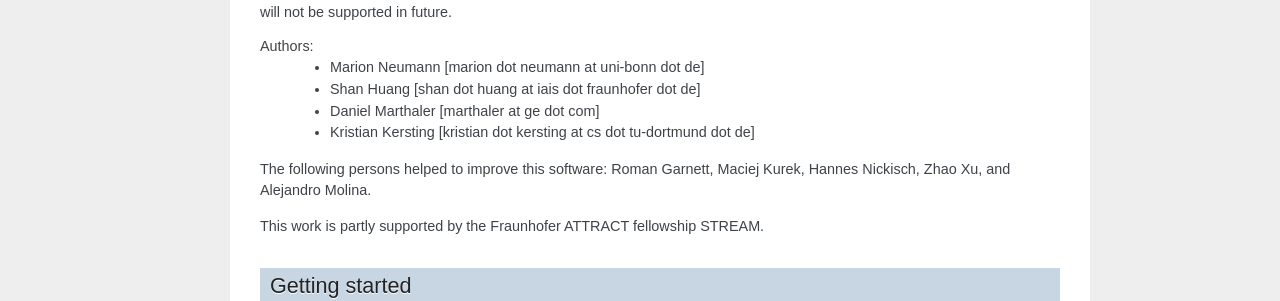
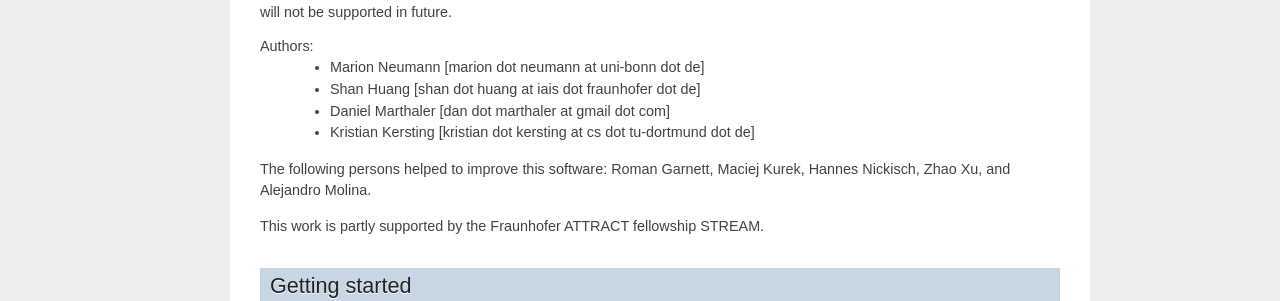
Before and after one commit to marionmari/pyGPs, a Sphinx documentation site: the page built from doc/source/index.rst, in a window 1280 px wide. Shown: the part 578-879 px from the top of the page. Built offline with Sphinx 7.4.7, drawn with Linux system fonts in a browser that asks for light colours; formulas are drawn with MathJax 3.

Commit message:
email address changed

```diff
--- a/doc/source/index.rst
+++ b/doc/source/index.rst
@@ -39,7 +39,7 @@ You can also download a `procedual implementation`_ of GP functionality from Git
 Authors:
     - Marion Neumann [marion dot neumann at uni-bonn dot de]
     - Shan Huang [shan dot huang at iais dot fraunhofer dot de]
-    - Daniel Marthaler [marthaler at ge dot com]
+    - Daniel Marthaler [dan dot marthaler at gmail dot com]
     - Kristian Kersting [kristian dot kersting at cs dot tu-dortmund dot de]
 
 The following persons helped to improve this software: Roman Garnett, Maciej Kurek, Hannes Nickisch, Zhao Xu, and Alejandro Molina.
```
